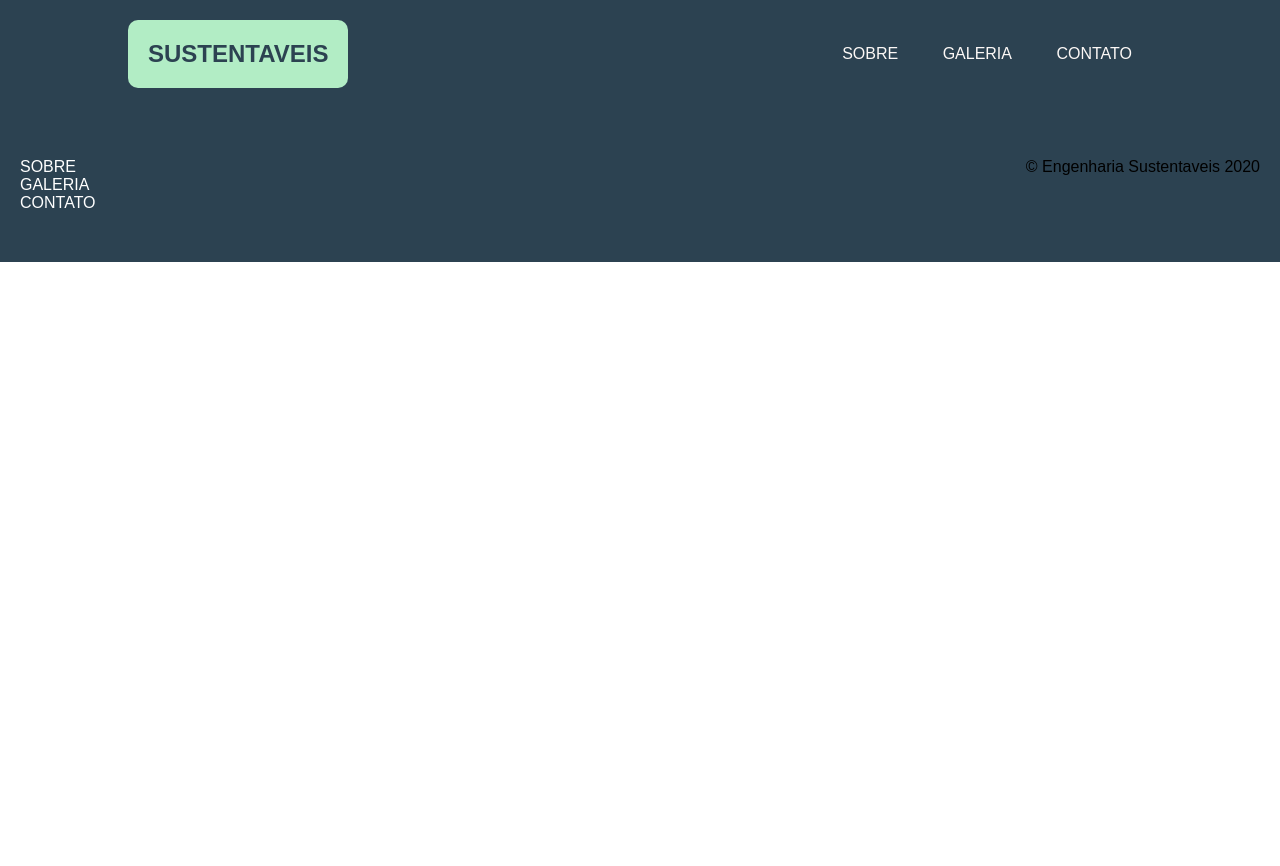
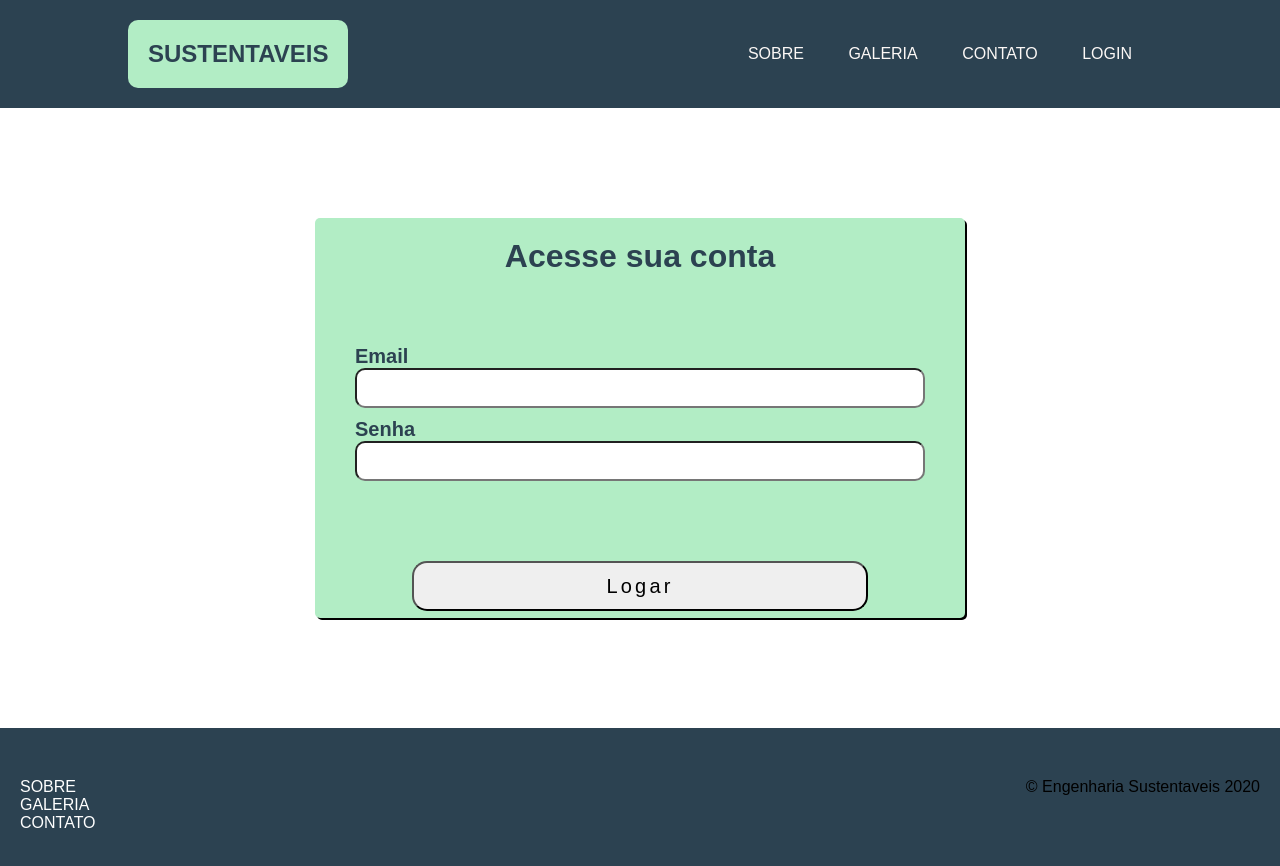
Before and after one commit to Zezola/SustentaveisWeb, a plain HTML site: page login.html in a window 1280 px wide. Before the commit the page ends 800 px from the top, so only its background shows below. Drawn offline with Linux system fonts and the light colour scheme.

Commit message:
Adicionando a tela de login

```diff
--- a/index.html
+++ b/login.html
@@ -4,7 +4,7 @@
     <meta charset="UTF-8">
     <meta name="viewport" content="width=device-width, initial-scale=1.0">
     <link rel="stylesheet" href="styles.css">
-    <title>Sustentaveis</title>
+    <title>Login</title>
 </head>
 <body>
     <header>
@@ -14,9 +14,30 @@
                 <li><a href="about.html">SOBRE</a></li>
                 <li><a href="gallery.html">GALERIA</a></li>
                 <li><a href="contact.html">CONTATO</a></li>
+                <li><a href="login.html">LOGIN</a></li>
             </ul>
         </nav>
     </header>
+
+    <div class="form-container">
+        <div class="form-header">
+            <h1>Acesse sua conta</h1>
+        </div>
+
+        <form class="login-form" id="login-form" method="GET" action="about.html">
+            <div class="form-control">
+                <label for="email">Email</label>
+                <input type="email" name="email" id="email">
+            </div>
+            <div class="form-control">
+                <label for="senha">Senha</label>
+                <input type="password" name="senha" id="senha">
+            </div>
+            <div class="form-control-btn">
+                <button type="submit">Logar</button>
+            </div>
+        </form>
+    </div>
 
     <footer>
         <ul class="footer-links">
--- a/styles.css
+++ b/styles.css
@@ -220,3 +220,63 @@ img.active {
     height: 100px;
     box-shadow: 2px;
 }
+
+/* --------- LOGIN FORM ------------ */
+.form-container {
+    background:#B2EDC5;
+    width: 650px;
+    border-radius: 5px;
+    padding: 20px;
+    height: 400px;
+    margin: 110px auto;
+    box-shadow: 2px 2px;
+}
+
+.form-header {
+    display: flex;
+    justify-content: center;
+    color: #2C4251;
+    margin-bottom: 50px;
+}
+
+.login-form {
+    padding: 20px;
+}
+
+.form-control {
+    margin-bottom: 10px;
+
+}
+
+.form-control label {
+    color: #2C4251;
+}
+
+.form-control input {
+    width: 100%;
+    height: 40px;
+    border-radius: 10px;
+}
+
+.form-control label {
+    font-size: 20px;
+    font-weight: 900;
+}
+
+.form-control-btn {
+    display: flex;
+    justify-content: center;
+}
+
+.form-control-btn button {
+    width: 80%;
+    margin-top: 70px;
+    height: 50px;
+    font-size: 20px;
+    border-radius: 15px;
+    letter-spacing: .2rem;
+}
+
+.form-control-btn button:hover {
+    cursor: pointer;
+}
```
